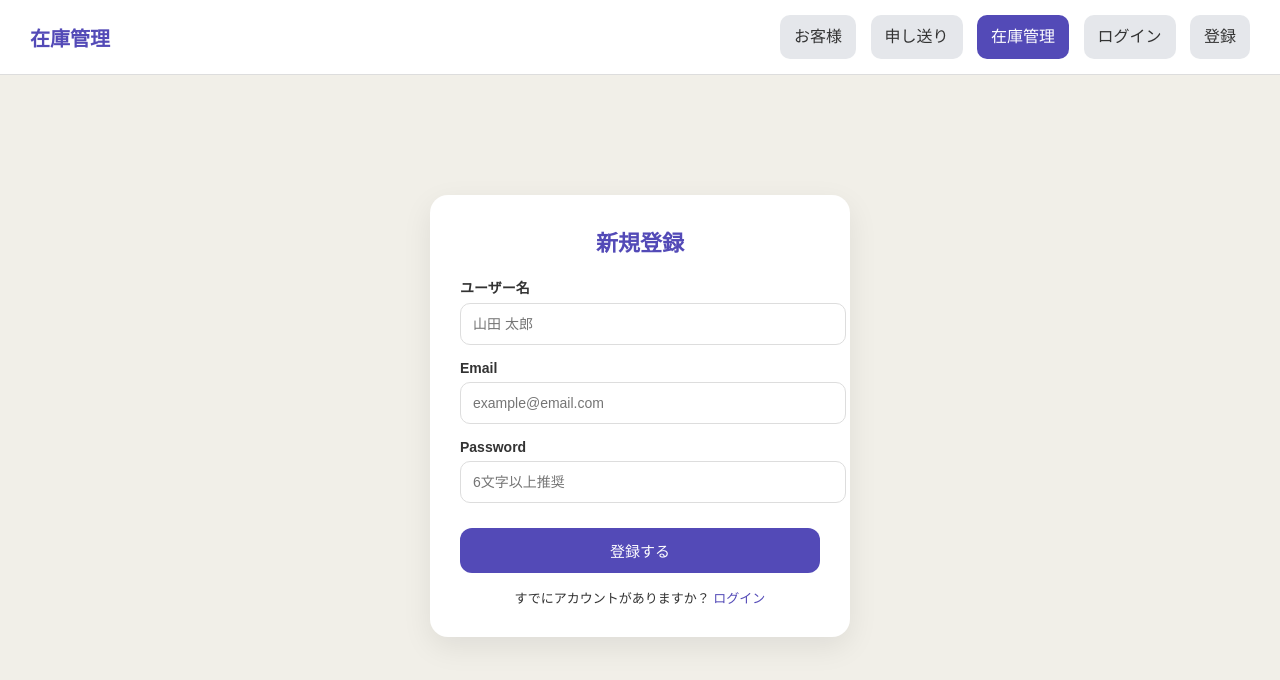
After one commit to olenap8-wq/cafe_management, a Flask app: page /register in a window 1280 px wide. The commit adds this page. Shown: the top 680 px of the page. Run offline with Flask 3, Linux system fonts and the light colour scheme; parts of the project's set-up code (start-up, migrations or seed data) failed here and were passed over.

Commit message:
登録・ログイン・ログアウトの機能
登録・ログイン・ログアウトの機能を追加、
セキュリティー設定確認完了

```diff
--- a/app.py
+++ b/app.py
@@ -1,14 +1,26 @@
-from flask import Flask, render_template, request, redirect, url_for
+from flask import Flask, render_template, request, redirect, url_for, session
+from flask import flash
 import sqlite3
 from datetime import datetime
 import os
+from werkzeug.security import generate_password_hash, check_password_hash
+import secrets
+from functools import wraps
+
 
 app = Flask(__name__)
 
+if not os.path.exists(app.instance_path):
+    os.makedirs(app.instance_path)
+
+DB_NAME = os.path.join(app.instance_path, "cafe_management.db")
+
+print("DBパス:", DB_NAME)
+
+app.secret_key = secrets.token_hex(16)
+
 # パス設定
 BASE_DIR = os.path.dirname(os.path.abspath(__file__))
-DB_NAME = os.path.join(BASE_DIR, "cafe_management.db")
-
 
 # =========================
 # DB初期化
@@ -27,15 +39,25 @@ def get_db_connection():
     conn.row_factory = sqlite3.Row
     return conn
 
+def login_required(f):
+    @wraps(f)
+    def decorated_function(*args, **kwargs):
+        if "user_id" not in session:
+            return redirect(url_for("login"))
+        return f(*args, **kwargs)
+    return decorated_function
+
 # =========================
 # 新規作成（Create）
 # =========================
 @app.route("/products/new")
+@login_required
 def new_product():
     return render_template("product_form.html")
 
 
 @app.route("/products", methods=["POST"])
+@login_required
 def create_product():
     name = request.form["name"]
     category = request.form["category"]
@@ -70,6 +92,7 @@ def create_product():
 
 # 編集ページ
 @app.route("/products/<int:id>/edit")
+@login_required
 def edit_product(id):
     conn = get_db_connection()
     product = conn.execute(
@@ -81,6 +104,7 @@ def edit_product(id):
 
 # 更新処理
 @app.route("/")
+@login_required
 def product_list():
     conn = get_db_connection()
 
@@ -108,6 +132,7 @@ def product_list():
 # 削除（Delete）
 # =========================
 @app.route("/products/<int:id>/delete", methods=["POST"])
+@login_required
 def delete_product(id):
     conn = get_db_connection()
     conn.execute("DELETE FROM products WHERE id=?", (id,))
@@ -115,6 +140,82 @@ def delete_product(id):
     conn.close()
     return redirect(url_for("product_list"))
 
+# =========================
+# ユーザ登録・ログイン・ログアウト
+# =========================
+@app.route("/register", methods=["GET", "POST"])
+def register():
+    if request.method == "POST":
+        name = request.form["name"]
+        email = request.form["email"]
+        password = request.form["password"]
+
+        if len(password) < 6:
+            return "パスワードは6文字以上にしてください"
+
+        password_hash = generate_password_hash(password)
+
+        conn = get_db_connection()
+        try:
+            conn.execute(
+                "INSERT INTO users (name, email, password_hash) VALUES (?, ?, ?)",
+                (name, email, password_hash)
+            )
+            conn.commit()
+        except sqlite3.IntegrityError:
+            return "このメールはすでに使われています"
+        finally:
+            conn.close()
+
+        return redirect(url_for("login"))
+
+    return render_template("register.html")
+
+@app.route("/login", methods=["GET", "POST"])
+def login():
+    error = None
+
+    if request.method == "POST":
+        email = request.form["email"]
+        password = request.form["password"]
+
+        # 🔥 試行回数チェック（最初にやる）
+        if session.get("login_attempts", 0) >= 5:
+            error = "試行回数が多すぎます。少し時間をおいてください"
+            return render_template("login.html", error=error)
+
+        conn = get_db_connection()
+        user = conn.execute(
+            "SELECT * FROM users WHERE email = ?",
+            (email,)
+        ).fetchone()
+        conn.close()
+
+        # ログイン成功
+        if user and check_password_hash(user["password_hash"], password):
+
+            session.clear()  # 🔥 超重要
+
+            session["user_id"] = user["id"]
+            session["user_name"] = user["name"]
+
+            flash("ようこそ！" + user["name"] + "さん")
+
+            return redirect(url_for("product_list"))
+
+        else:
+            # 🔥 失敗時のみカウント
+            session["login_attempts"] = session.get("login_attempts", 0) + 1
+            error = "メールアドレスまたはパスワードが間違っています"
+
+    return render_template("login.html", error=error)
+
+@app.route("/logout")
+@login_required
+def logout():
+    session.clear()
+    flash("ログアウトしました")
+    return redirect(url_for("login"))
 
 # =========================
 # 起動
--- a/database/schema.sql
+++ b/database/schema.sql
@@ -3,7 +3,7 @@ CREATE TABLE users (
     name TEXT NOT NULL,
     email TEXT UNIQUE NOT NULL,
     password_hash TEXT NOT NULL,
-    role TEXT,
+    role TEXT DEFAULT 'staff'
     created_at DATETIME DEFAULT CURRENT_TIMESTAMP
 );
 CREATE TABLE customers (
--- a/static/style.css
+++ b/static/style.css
@@ -249,3 +249,75 @@ tr:hover {
     color: white;
     font-size: 14px;
 }
+
+/* ===== 認証ページ（ログイン・登録） ===== */
+
+.auth-wrapper {
+    max-width: 420px;
+    margin: 60px auto;
+    padding: 30px;
+}
+
+.auth-card {
+    background: white;
+    border-radius: 18px;
+    padding: 30px;
+    box-shadow: 0 10px 30px rgba(0,0,0,0.08);
+}
+
+.auth-title {
+    font-size: 22px;
+    font-weight: bold;
+    text-align: center;
+    margin-bottom: 20px;
+    color: #534AB7;
+}
+
+.auth-card label {
+    display: block;
+    margin-top: 15px;
+    font-weight: bold;
+    font-size: 14px;
+}
+
+.auth-card input {
+    width: 100%;
+    padding: 12px;
+    margin-top: 6px;
+    border-radius: 10px;
+    border: 1px solid #ddd;
+    font-size: 14px;
+    outline: none;
+}
+
+.auth-card input:focus {
+    border-color: #534AB7;
+    box-shadow: 0 0 0 3px rgba(83, 74, 183, 0.1);
+}
+
+.auth-btn {
+    width: 100%;
+    margin-top: 25px;
+    background: #534AB7;
+    color: white;
+    padding: 12px;
+    border: none;
+    border-radius: 12px;
+    font-size: 15px;
+    cursor: pointer;
+}
+
+.auth-btn:hover {
+    background: #4338ca;
+}
+
+.auth-link {
+    text-align: center;
+    margin-top: 15px;
+    font-size: 13px;
+}
+
+.auth-link a {
+    color: #534AB7;
+    text-decoration: none;
+}
--- a/templates/base.html
+++ b/templates/base.html
@@ -14,6 +14,15 @@
         <a href="#">お客様</a>
         <a href="#">申し送り</a>
         <a href="/" class="active">在庫管理</a>
+
+        {% if session.get("user_id") %}
+            <span>{{ session.get("user_name") }}</span>
+            <a href="/logout">ログアウト</a>
+        {% else %}
+            <a href="/login">ログイン</a>
+            <a href="/register">登録</a>
+        {% endif %}
+
     </div>
 </div>
 
--- /dev/null
+++ b/templates/register.html
@@ -0,0 +1,32 @@
+{% extends "base.html" %}
+
+{% block content %}
+
+<div class="auth-wrapper">
+    <div class="auth-card">
+
+        <div class="auth-title">新規登録</div>
+
+        <form method="POST">
+
+            <label>ユーザー名</label>
+            <input type="text" name="name" placeholder="山田 太郎" required>
+
+            <label>Email</label>
+            <input type="email" name="email" placeholder="example@email.com" required>
+
+            <label>Password</label>
+            <input type="password" name="password" placeholder="6文字以上推奨" required>
+
+            <button class="auth-btn">登録する</button>
+
+        </form>
+
+        <div class="auth-link">
+            すでにアカウントがありますか？ <a href="/login">ログイン</a>
+        </div>
+
+    </div>
+</div>
+
+{% endblock %}
```
Also changed, not shown: templates/login.html (added, +55 -0 lines), 1 other file.
